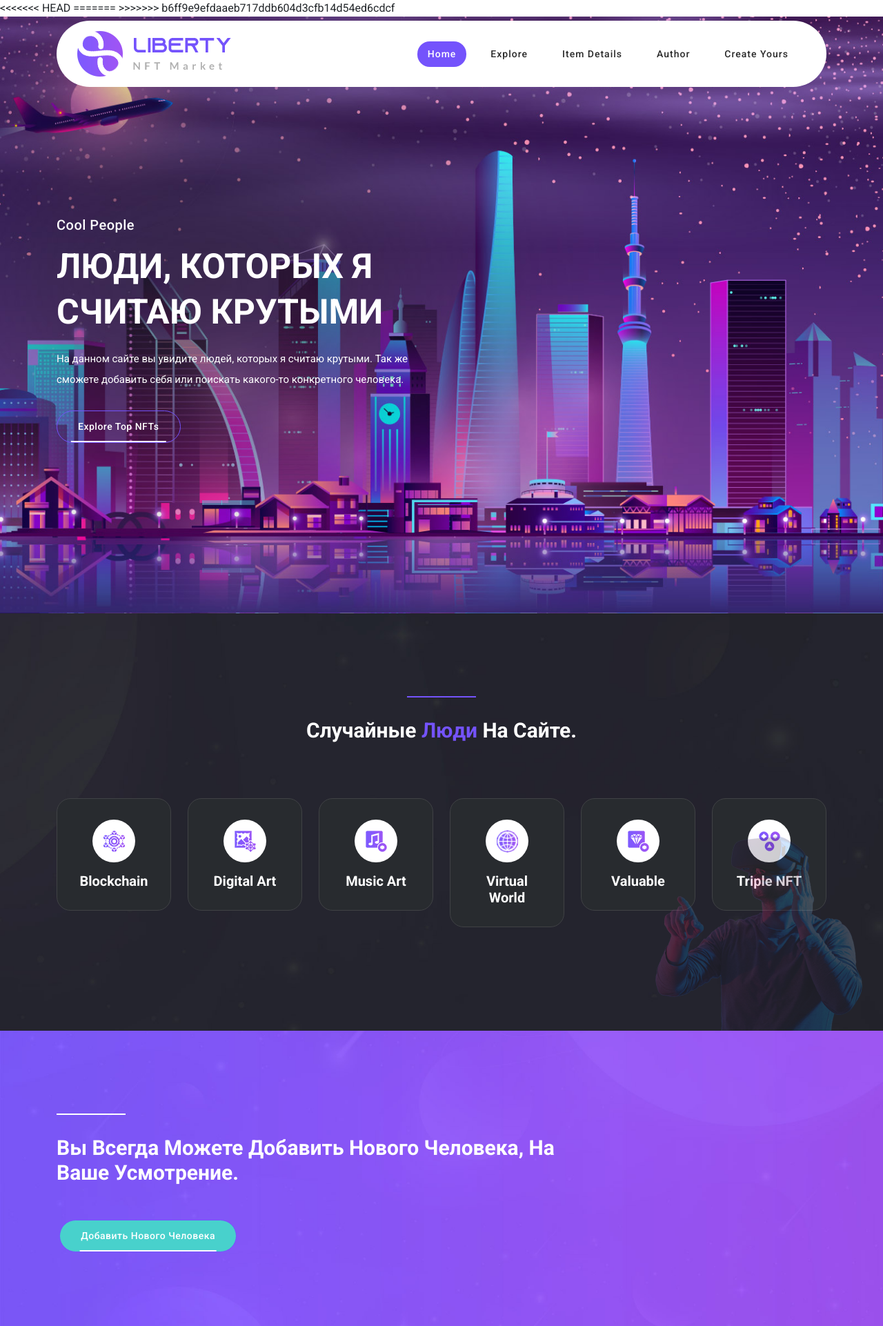
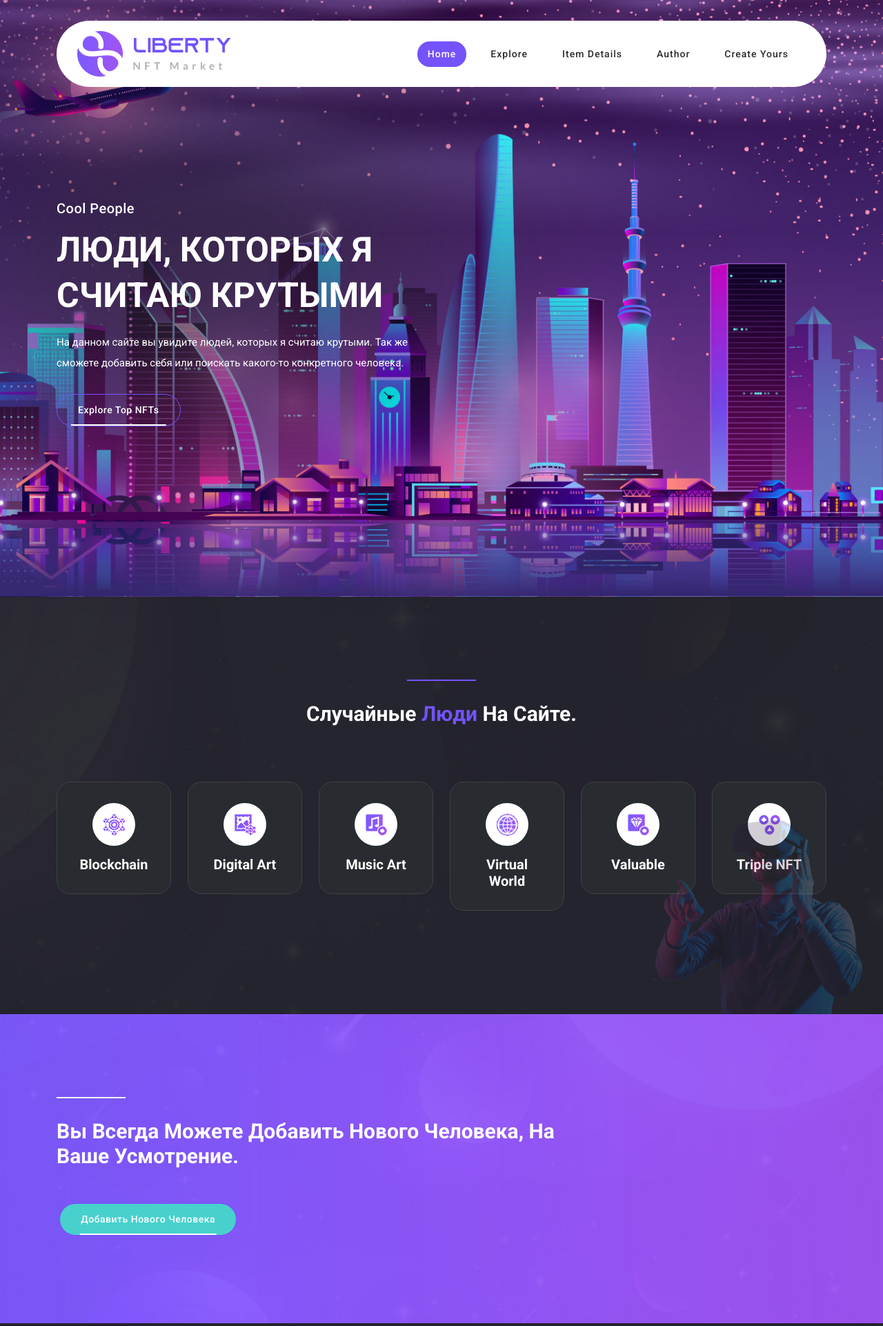
Before and after one commit to IlyaKHalilov/La-Projecto-Finale, a Django app: page / in a window 1280 px wide. Shown: the top 1922 px of the page at 69% size. Run offline with Django 5.2, Linux system fonts and the light colour scheme; some libraries are stand-ins or nearby versions.

Commit message:
'basehtml'

```diff
--- a/app/templates/app/index.html
+++ b/app/templates/app/index.html
@@ -5,27 +5,8 @@
 
 {% block head %}
 <head>
-<<<<<<< HEAD
     <title>Liberty NFT Marketplace - HTML CSS Template</title>
 </head>
-=======
-
-    <meta charset="utf-8">
-    <meta name="author" content="Ilya">
-    <meta name="viewport" content="width=device-width, initial-scale=1, shrink-to-fit=no">
-
-    <link href="https://fonts.googleapis.com/css2?family=Roboto:wght@100;300;400;500;700;900&display=swap" rel="stylesheet">
-
-    <title>Liberty NFT Marketplace - HTML CSS Template</title>
-<!--
-
-TemplateMo 577 Liberty Market
-
-https://templatemo.com/tm-577-liberty-market
-
--->
-  </head>
->>>>>>> b6ff9e9efdaaeb717ddb604d3cfb14d54ed6cdcf
 {% endblock %}
 
 {% block content %}
```
